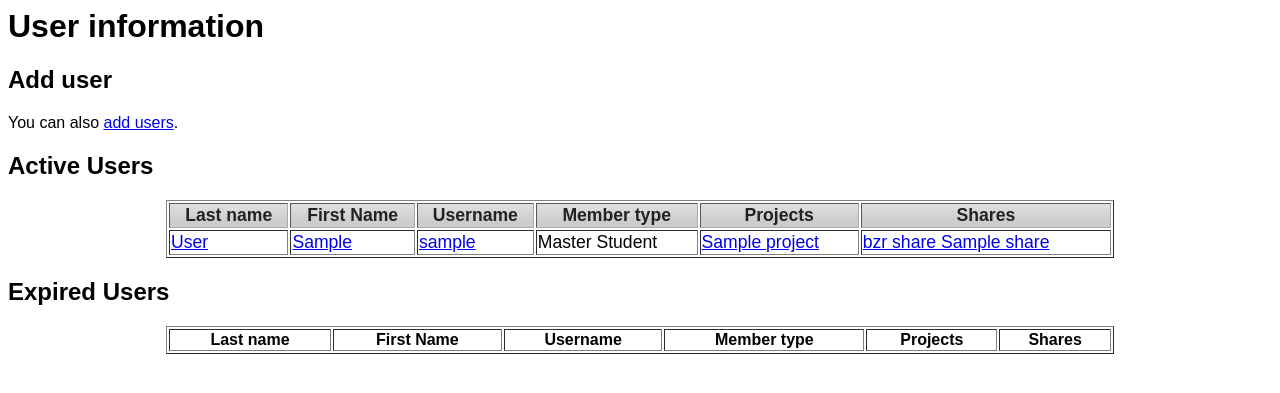
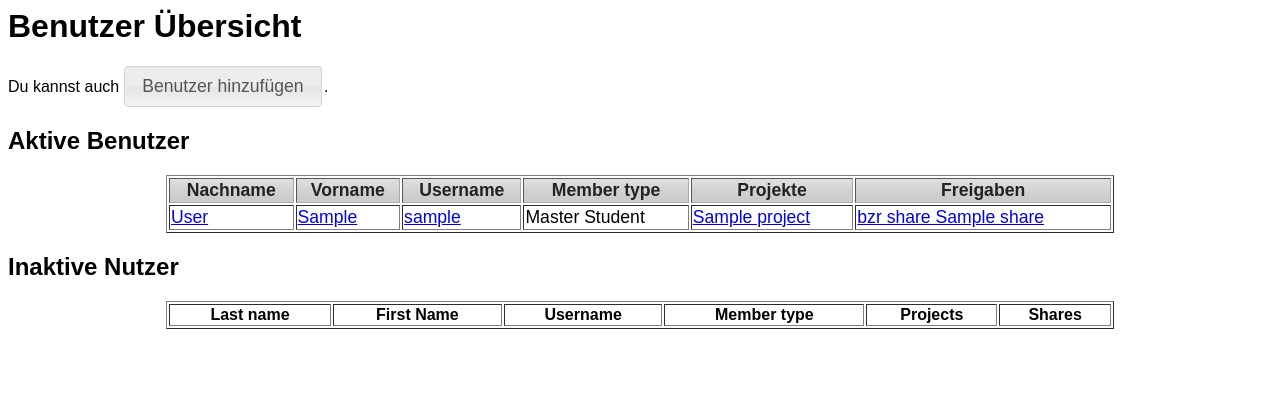
Before and after one commit to simeonfelis/apache_admin, a Django app: template templates/overview_users.html in a window 1280 px wide. Shown: the top 393 px of the page. Run offline with Django 3.2, Linux system fonts and the light colour scheme; the template is opened without the code that fills it: values that come from a table or form of the project are taken from there, others are empty; tables that the repository leaves empty hold one stand-in row (values such as "Sample post"); lists and menus that the app fills with data are empty; parts of the project's set-up code (start-up, migrations or seed data) failed here and were passed over.

Commit message:
More german, UI fixes

```diff
--- a/templates/base.html
+++ b/templates/base.html
@@ -23,6 +23,7 @@
                 background-color: #B2E681;
                 border-radius: 10px;
                 padding: 5px;
+                top: 5px;
                 width: 100%;
                 margin-left: auto;
                 margin-right: auto;
@@ -40,7 +41,8 @@
             .columns .left {
                 background-color: #B6D1EE;
                 border-radius: 10px;
-                 padding: 5px;
+                padding: 5px;
+                top: 5px;
                 /* margin: 5px;*/
                 position: relative;
                 width: 440%;  /* little less than multiple of rest from .columns */
@@ -51,8 +53,9 @@
             .columns .right {
                 background-color: #B6D1EE;
                 border-radius: 10px;
+                padding: 5px;
+                top: 5px;
                 /* margin: 5px;*/
-                padding: 5px;
                 position: relative;
                 width: 450%;  /* multiple of rest from .columns */
                 left: 100%;
--- a/templates/overview_users.html
+++ b/templates/overview_users.html
@@ -19,20 +19,18 @@
 {% block content %}
 
 
-        <h1>User information</h1>
+        <h1>Benutzer Übersicht</h1>
 
-        <h2>Add user</h2>
-
-        <p>You can also <a href="{% url home %}useradd">add users</a>.</p>
+        <p>Du kannst auch <a class="button" href="{% url home %}useradd">Benutzer hinzufügen</a>.</p>
 
         {% if users %}
 
-        <h2>Active Users</h2>
+        <h2>Aktive Benutzer</h2>
 
         <table align="center" border="1" width="75%" class="ui-widget" >
             <thead>
             <tr class="ui-widget-header">
-                <th>Last name</th><th>First Name</th><th>Username</th><th>Member type</th><th>Projects</th><th>Shares</th>
+                <th>Nachname</th><th>Vorname</th><th>Username</th><th>Member type</th><th>Projekte</th><th>Freigaben</th>
             </tr>
             </thead>
             <tbody class=ui-widget-content">
@@ -57,7 +55,7 @@
         </table>
 
 
-        <h2>Expired Users</h2>
+        <h2>Inaktive Nutzer</h2>
         <table align="center" border="1" width="75%" >
             <tr>
                 <th>Last name</th><th>First Name</th><th>Username</th><th>Member type</th><th>Projects</th><th>Shares</th>
```
